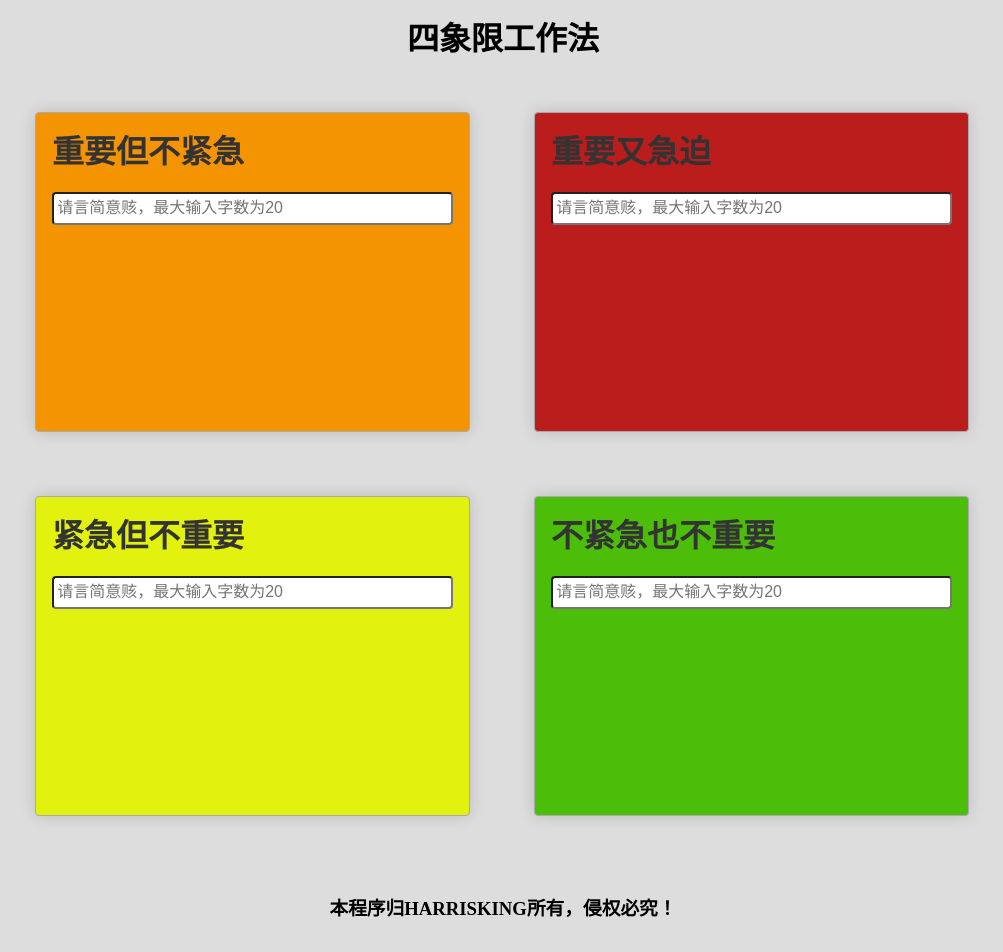
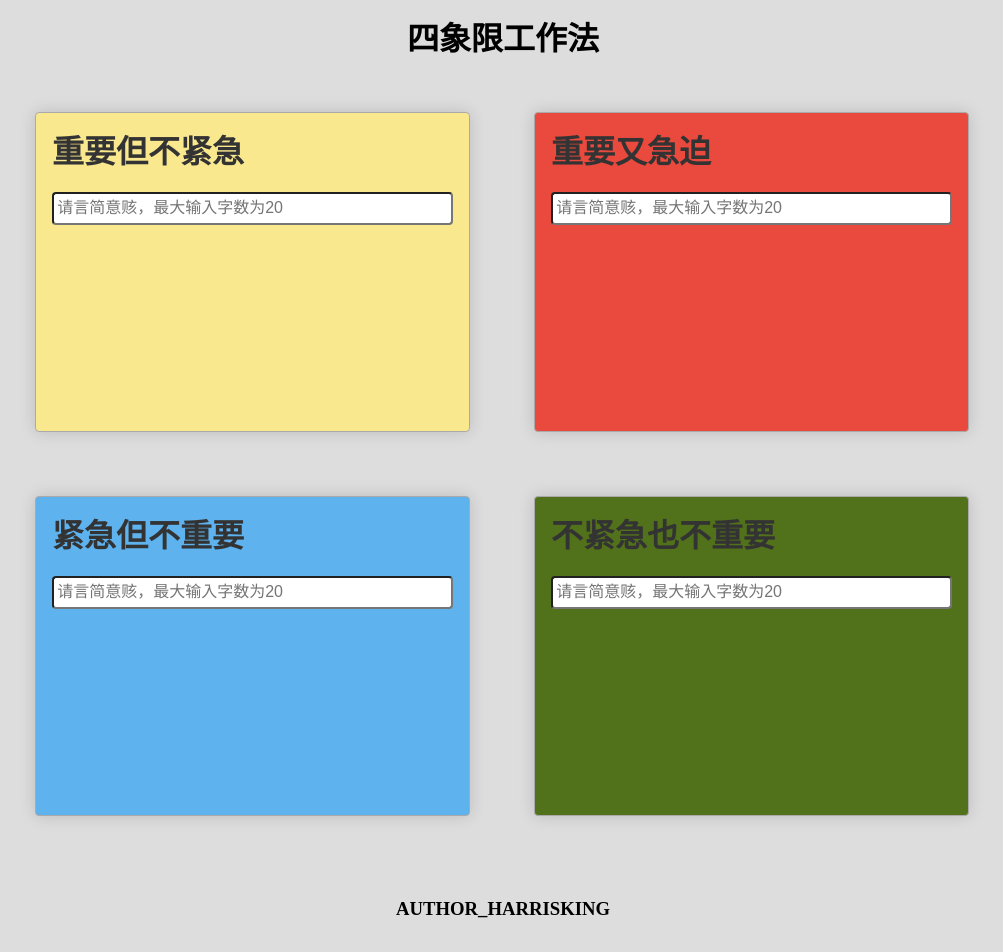
Before and after one commit to HARRISKING/react1.2, a React (Create React App) app in the folder react-demo/: page / in a window 1280 px wide. Shown: the top 952 px of the page, without its empty margins (137-1140 px from the left). Built offline with nearby package versions, Linux system fonts and the light colour scheme; what leancloud-storage would draw is missing.

Commit message:
颜色更改

```diff
--- a/react-demo/src/index.css
+++ b/react-demo/src/index.css
@@ -11,16 +11,16 @@ body{
   max-width: 1000px;
 }
 .quadrant-all .App:first-child{
-  background: rgb(245, 148, 3);
+  background: rgb(249, 232, 142);
 }
 .quadrant-all .App:nth-child(2){
-  background: rgb(187, 28, 28);
+  background: rgb(234, 73, 62);
 }
 .quadrant-all .App:nth-child(3){
-  background: hsl(64, 89%, 50%);
+  background: rgb(94, 179, 239);
 }
 .quadrant-all .App:nth-child(4){
-  background: rgb(76, 190, 10);
+  background: rgb(81, 113, 27);
 }
 .allTitle{
   text-align: center;
--- a/react-demo/src/index.js
+++ b/react-demo/src/index.js
@@ -15,7 +15,7 @@ import App from './App';
           <App title="紧急但不重要" idx='Ba' />
           <App title="不紧急也不重要" idx='ba'/>
         </div>
-        <h3 className='footerTitle'>本程序归HARRISKING所有，侵权必究！</h3>
+        <h3 className='footerTitle'>AUTHOR_HARRISKING</h3>
       </div>,
       document.getElementById('root')
     );
```
Also changed, not shown: react-demo/src/App.jsx (+18 -0 lines).
